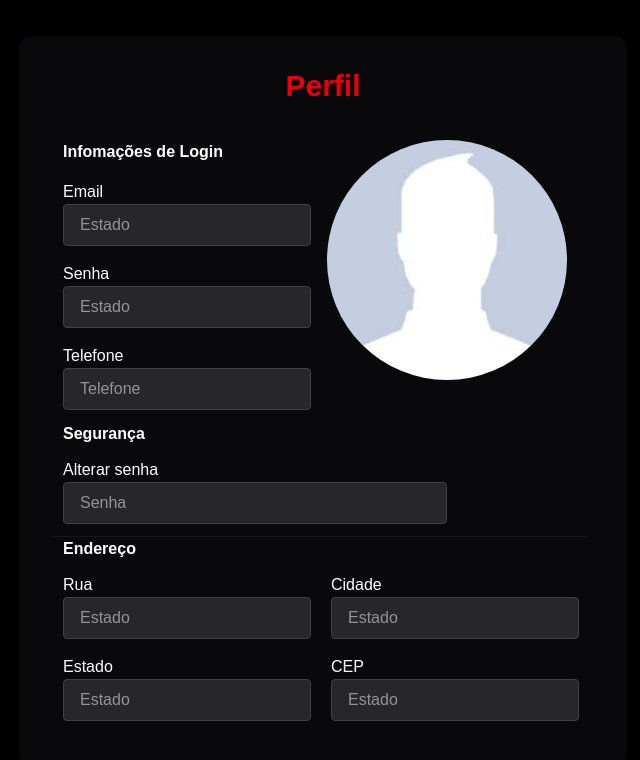
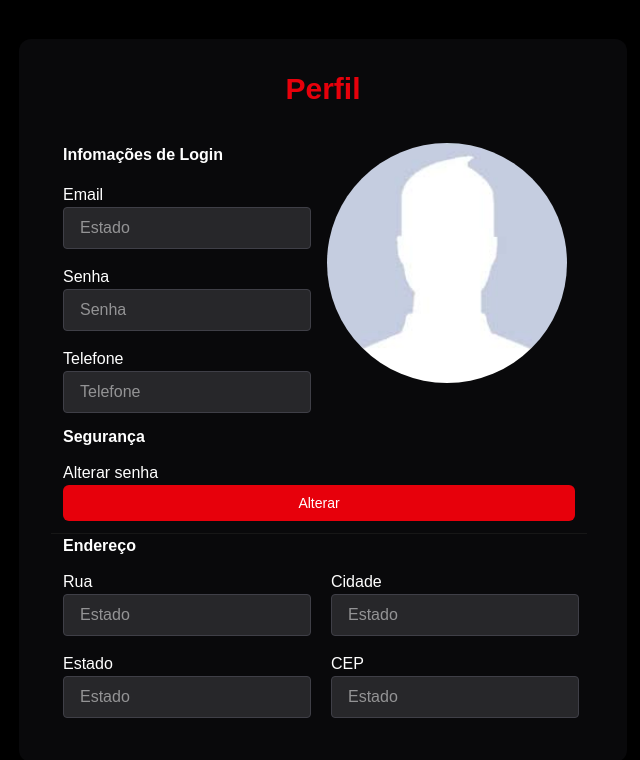
Before and after one commit to GhostS1x/vanguard-motors, a Next.js app: page /pages/dashboard/customer/profile in a window 1280 px wide. Shown: the top 760 px of the page, without its empty margins (317-957 px from the left). Built offline with nearby package versions, Linux system fonts and the light colour scheme.

Commit message:
alterar senha

```diff
--- /dev/null
+++ b/src/app/components/ui/ModalPassword.tsx
@@ -0,0 +1,65 @@
+'use client';
+
+import { X } from 'lucide-react';
+import { useState } from 'react';
+
+export default function Modal() {
+    const [isOpen, setIsOpen] = useState(false);
+
+    return (
+        <div className="relative inline-block text-left">
+            <div>
+                <button
+                    type='button'
+                    onClick={() => setIsOpen(!isOpen)}
+                    className="inline-flex justify-center bg-red-600 hover:bg-red-700 text-white w-full rounded-md  px-4 py-2  text-sm font-medium  "
+                >
+                    Alterar
+                </button>
+            </div>
+
+            {isOpen && (
+                <div className="relative justify-items-center justify-center md:mt-2 w-[40rem] h-[25rem] rounded-md shadow-lg bg-zinc-800 ">
+                    <div className="py-1" role="menu">
+
+                        <button onClick={() => setIsOpen(false)} className='text-white'><X /></button>
+                        <h1 className='text-center text-white'>Alterar senha</h1>
+                        <div className='grid grid-cols-1 gap-4'>
+                            <div className="grid mt-2">
+                                <label htmlFor="Senha" className="text-white">Senha antiga</label>
+                                <input
+                                    type="password"
+                                    placeholder=""
+                                    className="w-62 px-4 py-2 bg-zinc-700 text-white rounded border border-zinc-700 focus:outline-red-500"
+                                />
+                            </div>
+                            <div className="grid">
+                                <label htmlFor="Senha" className="text-white">Nova Senha</label>
+                                <input
+                                    type="password"
+                                    placeholder=""
+                                    className="w-62 px-4 py-2 bg-zinc-700 text-white rounded border border-zinc-700 focus:outline-red-500"
+                                />
+                            </div>
+                            <div className="grid">
+                                <label htmlFor="Senha" className="text-white">Confirmar Senha</label>
+                                <input
+                                    type="password"
+                                    placeholder=""
+                                    className="w-62 px-4 py-2 bg-zinc-700 text-white rounded border border-zinc-700 focus:outline-red-500"
+                                />
+                            </div>
+                            <button
+                                type='button'
+                                onClick={() => setIsOpen(false)}
+                                className="inline-flex justify-center bg-red-600 hover:bg-red-700 text-white rounded-md  px-4 py-2  text-sm font-medium  "
+                            >
+                                Alterar
+                            </button>
+                        </div>
+                    </div>
+                </div>
+            )}
+        </div>
+    );
+}
--- a/src/app/pages/dashboard/customer/profile/page.tsx
+++ b/src/app/pages/dashboard/customer/profile/page.tsx
@@ -1,3 +1,4 @@
+import Modal from "@/app/components/ui/ModalPassword";
 import Image from "next/image";
 
 export default function ProfilePage() {
@@ -25,7 +26,7 @@ export default function ProfilePage() {
                                 <label htmlFor="Senha" className="text-white">Senha</label>
                                 <input
                                     type="password"
-                                    placeholder="Estado"
+                                    placeholder="Senha"
                                     className="w-62 px-4 py-2 bg-zinc-800 text-white rounded border border-zinc-700 focus:outline-red-500"
                                 />
                             </div>
@@ -44,11 +45,7 @@ export default function ProfilePage() {
                     <strong className="text-white p-3">Segurança</strong>
                     <div className="grid p-3">
                         <label htmlFor="Telefone" className="text-white">Alterar senha</label>
-                        <input
-                            type="password"
-                            placeholder="Senha"
-                            className="w-96 px-4 py-2 bg-zinc-800 text-white rounded border border-zinc-700 focus:outline-red-500"
-                        />
+                        <Modal></Modal>
                     </div>
                     <hr />
                     <strong className="text-white p-3">Endereço</strong>
```
